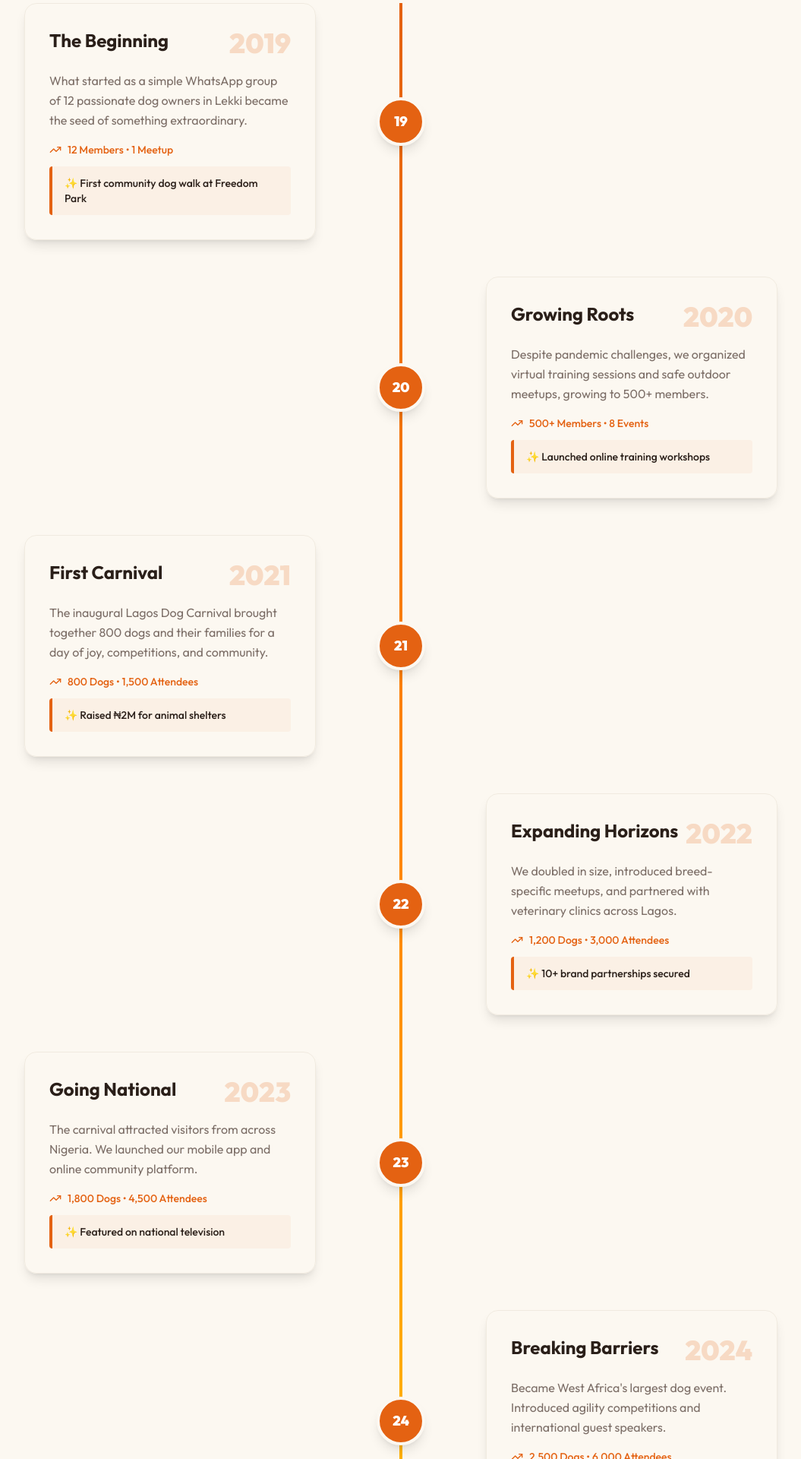
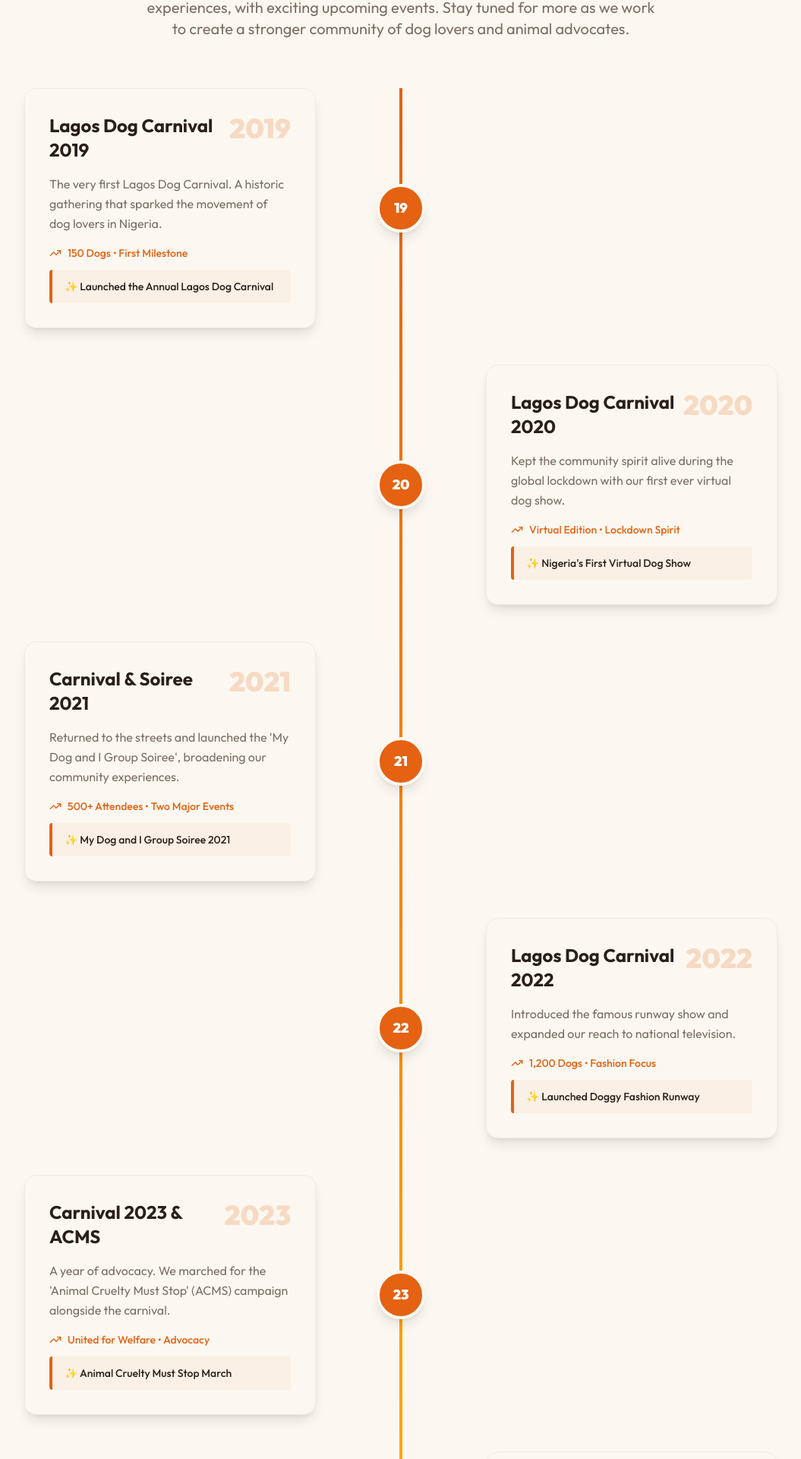
Before and after one commit to blossombubbles12/mydog, a Next.js app: page /about in a window 1280 px wide. Shown: the part 1541-3461 px from the top of the page at 76% size, without its empty margins (112-1167 px from the left). Built offline with nearby package versions, Linux system fonts and the light colour scheme.

Commit message:
feat: update milestones and events on About and Carnival pages

```diff
--- a/src/app/about/page.tsx
+++ b/src/app/about/page.tsx
@@ -9,52 +9,52 @@ import Link from "next/link";
 const timeline = [
     {
         year: "2019",
-        title: "The Beginning",
-        description: "What started as a simple WhatsApp group of 12 passionate dog owners in Lekki became the seed of something extraordinary.",
-        stats: "12 Members • 1 Meetup",
-        highlight: "First community dog walk at Freedom Park"
+        title: "Lagos Dog Carnival 2019",
+        description: "The very first Lagos Dog Carnival. A historic gathering that sparked the movement of dog lovers in Nigeria.",
+        stats: "150 Dogs • First Milestone",
+        highlight: "Launched the Annual Lagos Dog Carnival"
     },
     {
         year: "2020",
-        title: "Growing Roots",
-        description: "Despite pandemic challenges, we organized virtual training sessions and safe outdoor meetups, growing to 500+ members.",
-        stats: "500+ Members • 8 Events",
-        highlight: "Launched online training workshops"
+        title: "Lagos Dog Carnival 2020",
+        description: "Kept the community spirit alive during the global lockdown with our first ever virtual dog show.",
+        stats: "Virtual Edition • Lockdown Spirit",
+        highlight: "Nigeria's First Virtual Dog Show"
     },
     {
         year: "2021",
-        title: "First Carnival",
-        description: "The inaugural Lagos Dog Carnival brought together 800 dogs and their families for a day of joy, competitions, and community.",
-        stats: "800 Dogs • 1,500 Attendees",
-        highlight: "Raised ₦2M for animal shelters"
+        title: "Carnival & Soiree 2021",
+        description: "Returned to the streets and launched the 'My Dog and I Group Soiree', broadening our community experiences.",
+        stats: "500+ Attendees • Two Major Events",
+        highlight: "My Dog and I Group Soiree 2021"
     },
     {
         year: "2022",
-        title: "Expanding Horizons",
-        description: "We doubled in size, introduced breed-specific meetups, and partnered with veterinary clinics across Lagos.",
-        stats: "1,200 Dogs • 3,000 Attendees",
-        highlight: "10+ brand partnerships secured"
+        title: "Lagos Dog Carnival 2022",
+        description: "Introduced the famous runway show and expanded our reach to national television.",
+        stats: "1,200 Dogs • Fashion Focus",
+        highlight: "Launched Doggy Fashion Runway"
     },
     {
         year: "2023",
-        title: "Going National",
-        description: "The carnival attracted visitors from across Nigeria. We launched our mobile app and online community platform.",
-        stats: "1,800 Dogs • 4,500 Attendees",
-        highlight: "Featured on national television"
+        title: "Carnival 2023 & ACMS",
+        description: "A year of advocacy. We marched for the 'Animal Cruelty Must Stop' (ACMS) campaign alongside the carnival.",
+        stats: "United for Welfare • Advocacy",
+        highlight: "Animal Cruelty Must Stop March"
     },
     {
         year: "2024",
-        title: "Breaking Barriers",
-        description: "Became West Africa's largest dog event. Introduced agility competitions and international guest speakers.",
-        stats: "2,500 Dogs • 6,000 Attendees",
-        highlight: "International media coverage"
+        title: "Carnival 2024 & Playground",
+        description: "Introduced the 'Doggie Playground' concept, making our events more interactive than ever before.",
+        stats: "Interactive Zones • Landmark Year",
+        highlight: "Doggie Playground Launch"
     },
     {
         year: "2025",
-        title: "Record-Breaking",
-        description: "Our biggest year yet! Over 3,000 dogs attended, and we announced our Guinness World Record attempt for 2026.",
-        stats: "3,000 Dogs • 8,000 Attendees",
-        highlight: "Guinness World Record bid announced"
+        title: "Lagos Dog Carnival 2025",
+        description: "The biggest prelude to our record attempt. A massive celebration across Victoria Island.",
+        stats: "3,000 Dogs • Record Prep",
+        highlight: "Setting the Stage for Guinness World Record"
     }
 ];
 
@@ -170,8 +170,7 @@ export default function AboutPage() {
                             7 Years of Tail-Wagging Success
                         </h2>
                         <p className="text-xl text-muted-foreground max-w-2xl mx-auto">
-                            From humble beginnings to making history. Here's how we grew from 12 friends
-                            to a 50,000+ strong community.
+                            At My Dog And I Group, we’ve celebrated meaningful milestones through impactful events like the Animal Cruelty Must Stop March and the renowned Lagos Dog Carnival. These events have united animal lovers, raised awareness, and promoted animal welfare. We continue to build on these experiences, with exciting upcoming events. Stay tuned for more as we work to create a stronger community of dog lovers and animal advocates.
                         </p>
                     </div>
 
--- a/src/components/CarnivalTimeline.tsx
+++ b/src/components/CarnivalTimeline.tsx
@@ -7,43 +7,43 @@ import Image from "next/image";
 const history = [
     {
         year: "2019",
-        title: "The Beginning",
+        title: "Lagos Dog Carnival 2019",
         description: "The very first Lagos Dog Carnival. 150 dogs and their owners gathered at Freedom Park.",
         icon: Star,
     },
     {
         year: "2020",
-        title: "Virtual Paw-ty",
+        title: "Lagos Dog Carnival 2020",
         description: "Kept the spirit alive with Nigeria's first virtual dog show during the lockdown.",
         icon: Calendar,
     },
     {
         year: "2021",
-        title: "Back with a Bark",
-        description: "Returned to the streets with the 'Colors of Lagos' theme. Over 500 attendees.",
+        title: "Carnival & Soiree 2021",
+        description: "Returned with the 'My Dog and I Group Soiree 2021' and the annual carnival.",
         icon: Users,
     },
     {
         year: "2022",
-        title: "Doggy Fashion Week",
+        title: "Lagos Dog Carnival 2022",
         description: "Introduced the famous runway show. Featured on national TV.",
         icon: Star,
     },
     {
         year: "2023",
-        title: "Music & Mutts",
-        description: "Live bands, food trucks, and the biggest adoption drive yet.",
+        title: "Carnival 2023 & ACMS",
+        description: "Marched for 'Animal Cruelty Must Stop' (ACMS) awareness along with the carnival.",
         icon: Music,
     },
     {
         year: "2024",
-        title: "Global Recognition",
-        description: "International sponsors joined the pack. Attendance crossed 2,000.",
+        title: "Carnival 2024 & Playground",
+        description: "Launched the 'Doggie Playground' for more interactive fun.",
         icon: Calendar,
     },
     {
         year: "2025",
-        title: "The Prelude",
+        title: "Lagos Dog Carnival 2025",
         description: "Setting the stage for the big record. A massive parade through Victoria Island.",
         icon: Users,
     },
```
